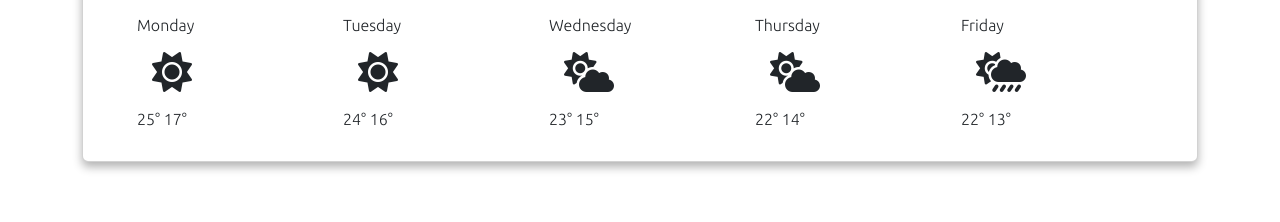
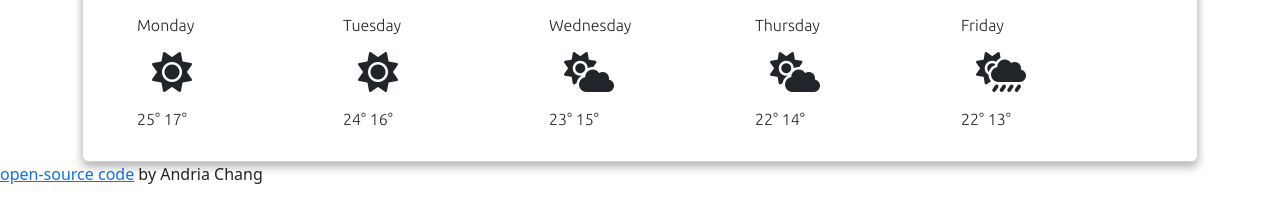
Before and after one commit to andria-coder/weather-app, a plain HTML site: page index.html in a window 1280 px wide. Shown: the part 444-666 px from the top of the page. Drawn offline with nearby package versions, Linux system fonts and the light colour scheme.

Commit message:
open-source code

```diff
--- a/index.html
+++ b/index.html
@@ -120,9 +120,6 @@
             </div>
         </div>
         </div>
-
-
-
                      </div>
                 </div>
             </div>
@@ -130,6 +127,7 @@
         </div>
       </div>
     </div>
+    <div><a href="https://github.com/andria-coder/weather-app" id="source-code"> open-source code</a> by Andria Chang</div>
     <script src="src/script.js"></script>
   </body>
 </html>
```
